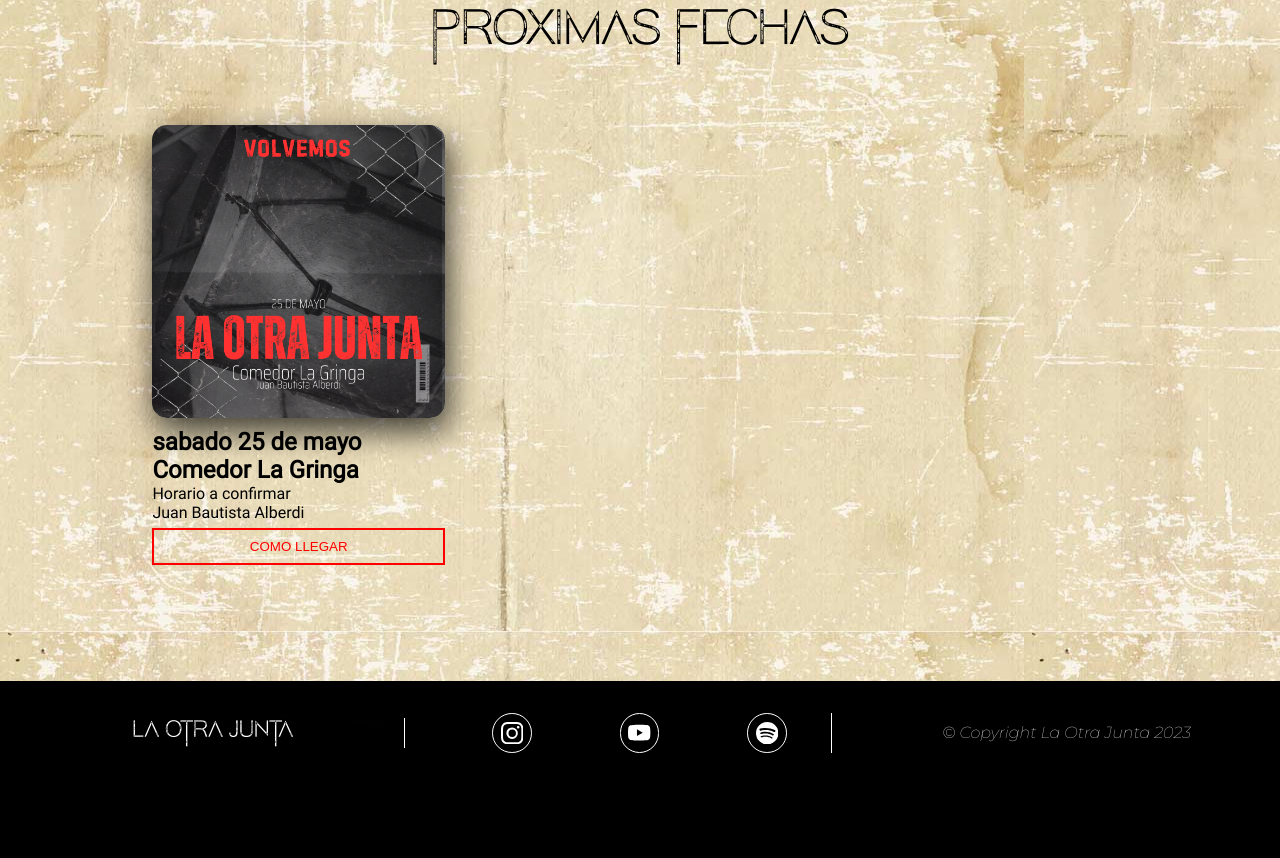
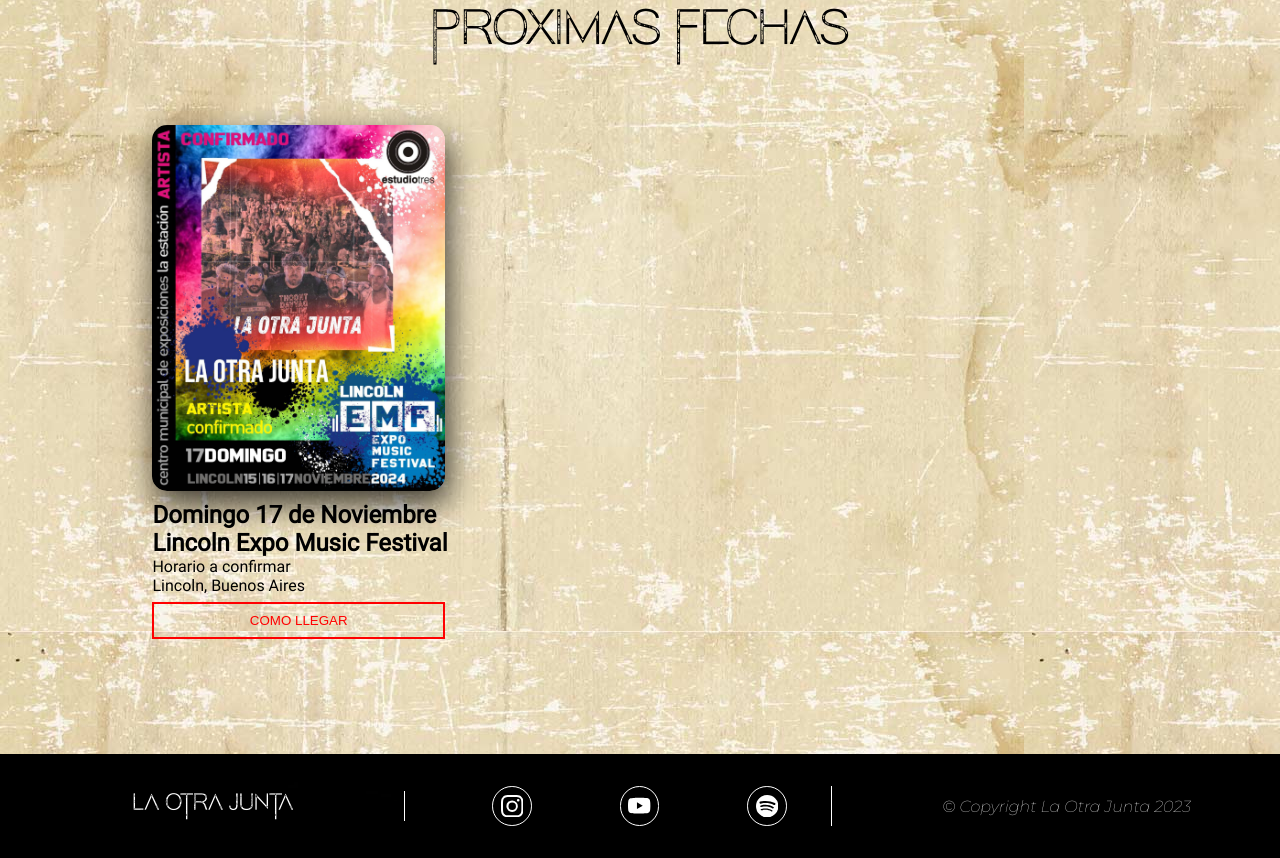
Before and after one commit to BernabeSuarez/Pagina-Loj-React, a React (Create React App) app: page /contact in a window 1280 px wide. Shown: the part 1680-2538 px from the top of the page. Before the commit the page ends 2465 px from the top, so only its background shows below. Built offline with nearby package versions, Linux system fonts and the light colour scheme.

Commit message:
new show

```diff
--- a/src/data/dataTour.js
+++ b/src/data/dataTour.js
@@ -1,12 +1,12 @@
 export const dataTour = [
 
     {
-        "date": "sabado 25 de mayo",
-        "name": "Comedor La Gringa",
+        "date": "Domingo 17 de Noviembre",
+        "name": "Lincoln Expo Music Festival",
         "time": "Horario a confirmar",
-        "place": "Juan Bautista Alberdi",
-        "url": "https://maps.app.goo.gl/LhVMGwgV7dQCdctj8",
-        "src": "img/loj-alberdi.png"
+        "place": "Lincoln, Buenos Aires",
+        "url": "https://maps.app.goo.gl/DXCs4fLtswNy2YoC7",
+        "src": "img/loj-lincoln.jpeg"
     }
 
 ]
```
Also changed, not shown: public/img/loj-lincoln.jpeg (added).
